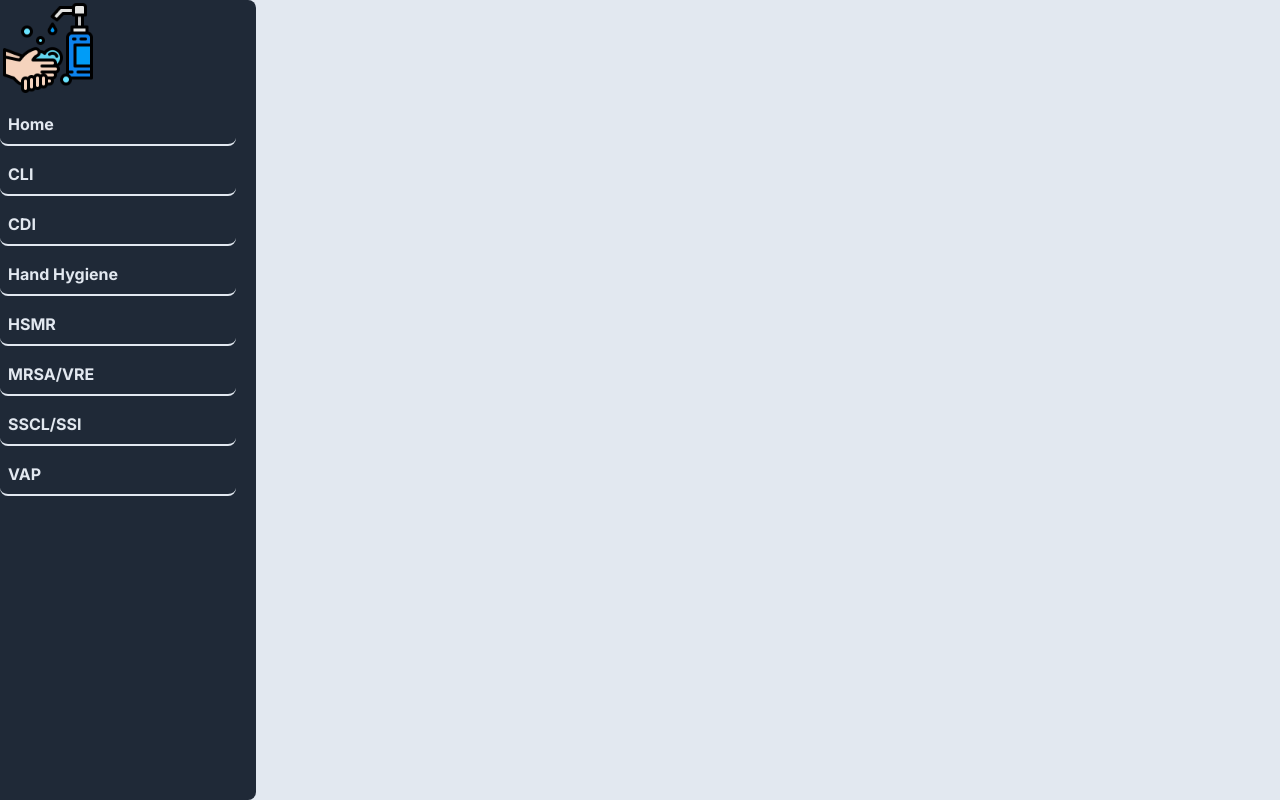
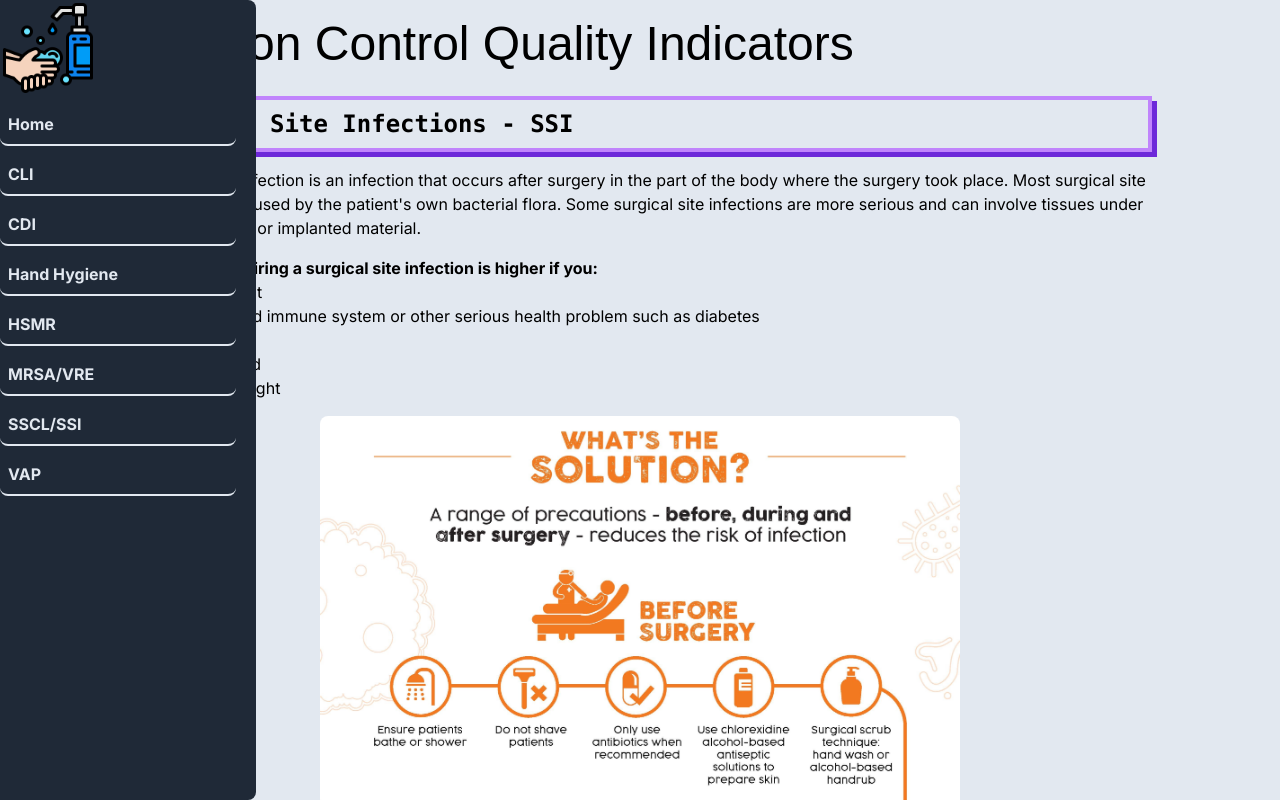
Before and after one commit to jimmybcoding/infection-control, a Next.js app: page /Surgery in a window 1280 px wide. Shown: the top 800 px of the page. Built offline with nearby package versions, Linux system fonts and the light colour scheme; a web font is replaced by a local one.

Commit message:
improve nav usability

```diff
--- a/src/app/Nav/page.tsx
+++ b/src/app/Nav/page.tsx
@@ -11,10 +11,31 @@ const Nav: React.FC = () => {
   return (
     <>
       {menuOpen ? (
+      <div>
+         <div className="flex justify-start w-full min-w-96">
+          <div className="w-24 h-24">
+            <Image
+              src="/icon.jpg"
+              sizes="100vw"
+              height={100}
+              width={100}
+              layout="responsive"
+              className="object-contain"
+              alt="menu icon"
+              onClick={() => setMenuOpen(!menuOpen)}
+              onMouseEnter={() => setMenuOpen(true)}
+            />
+          </div>
+          <MdArrowDropDown />
+          <p className="mb-2 ml-2 font-lora text-3xl sm:text-5xl place-self-center">
+            Infection Control Quality Indicators
+          </p>
+        </div>
         <div
-          className="sticky flex flex-col gap-2 bg-gray-800 text-slate-200 h-screen w-1/5 min-w-max rounded-r-lg pr-5"
+          className="fixed top-0 flex flex-col gap-2 bg-gray-800 text-slate-200 h-screen w-1/5 min-w-max rounded-r-lg pr-5"
           onMouseLeave={() => setMenuOpen(false)}
         >
+
           <div className="w-24 h-24">
             <Image
               src="/icon.jpg"
@@ -27,31 +48,32 @@ const Nav: React.FC = () => {
               onClick={() => setMenuOpen(!menuOpen)}
             />
           </div>
-          <Link href="/" className="mx-auto w-full border-b-2 border-slate-200 rounded-lg hover:opacity-70 hover:border-2 font-bold p-2">
+          <Link href="/" onClick={() => setMenuOpen(false)} className="mx-auto w-full border-b-2 border-slate-200 rounded-lg hover:opacity-70 hover:border-2 font-bold p-2">
             Home
           </Link>
-          <Link href="/Cli" className="mx-auto w-full border-b-2 border-slate-200 rounded-lg hover:opacity-70 hover:border-2 font-bold p-2">
+          <Link href="/Cli" onClick={() => setMenuOpen(false)} className="mx-auto w-full border-b-2 border-slate-200 rounded-lg hover:opacity-70 hover:border-2 font-bold p-2">
             CLI
           </Link>
-          <Link href="/CDiff" className="mx-auto w-full border-b-2 border-slate-200 rounded-lg hover:opacity-70 hover:border-2 font-bold p-2">
+          <Link href="/CDiff" onClick={() => setMenuOpen(false)} className="mx-auto w-full border-b-2 border-slate-200 rounded-lg hover:opacity-70 hover:border-2 font-bold p-2">
             CDI
           </Link>
-          <Link href="/Hand" className="mx-auto w-full border-b-2 border-slate-200 rounded-lg hover:opacity-70 hover:border-2 font-bold p-2">
+          <Link href="/Hand" onClick={() => setMenuOpen(false)} className="mx-auto w-full border-b-2 border-slate-200 rounded-lg hover:opacity-70 hover:border-2 font-bold p-2">
             Hand Hygiene
           </Link>
-          <Link href="/HSMR" className="mx-auto w-full border-b-2 border-slate-200 rounded-lg hover:opacity-70 hover:border-2 font-bold p-2">
+          <Link href="/HSMR" onClick={() => setMenuOpen(false)} className="mx-auto w-full border-b-2 border-slate-200 rounded-lg hover:opacity-70 hover:border-2 font-bold p-2">
             HSMR
           </Link>
-          <Link href="/Micro" className="mx-auto w-full border-b-2 border-slate-200 rounded-lg hover:opacity-70 hover:border-2 font-bold p-2">
+          <Link href="/Micro" onClick={() => setMenuOpen(false)} className="mx-auto w-full border-b-2 border-slate-200 rounded-lg hover:opacity-70 hover:border-2 font-bold p-2">
             MRSA/VRE
           </Link>
-          <Link href="/Surgery" className="mx-auto w-full border-b-2 border-slate-200 rounded-lg hover:opacity-70 hover:border-2 font-bold p-2">
+          <Link href="/Surgery" onClick={() => setMenuOpen(false)} className="mx-auto w-full border-b-2 border-slate-200 rounded-lg hover:opacity-70 hover:border-2 font-bold p-2">
             SSCL/SSI
           </Link>
-          <Link href="/VAP" className="mx-auto w-full border-b-2 border-slate-200 rounded-lg hover:opacity-70 hover:border-2 font-bold p-2">
+          <Link href="/VAP" onClick={() => setMenuOpen(false)} className="mx-auto w-full border-b-2 border-slate-200 rounded-lg hover:opacity-70 hover:border-2 font-bold p-2">
             VAP
           </Link>
         </div>
+      </div>
       ) : (
         <div className="flex justify-start w-full min-w-96">
           <div className="w-24 h-24">
```
